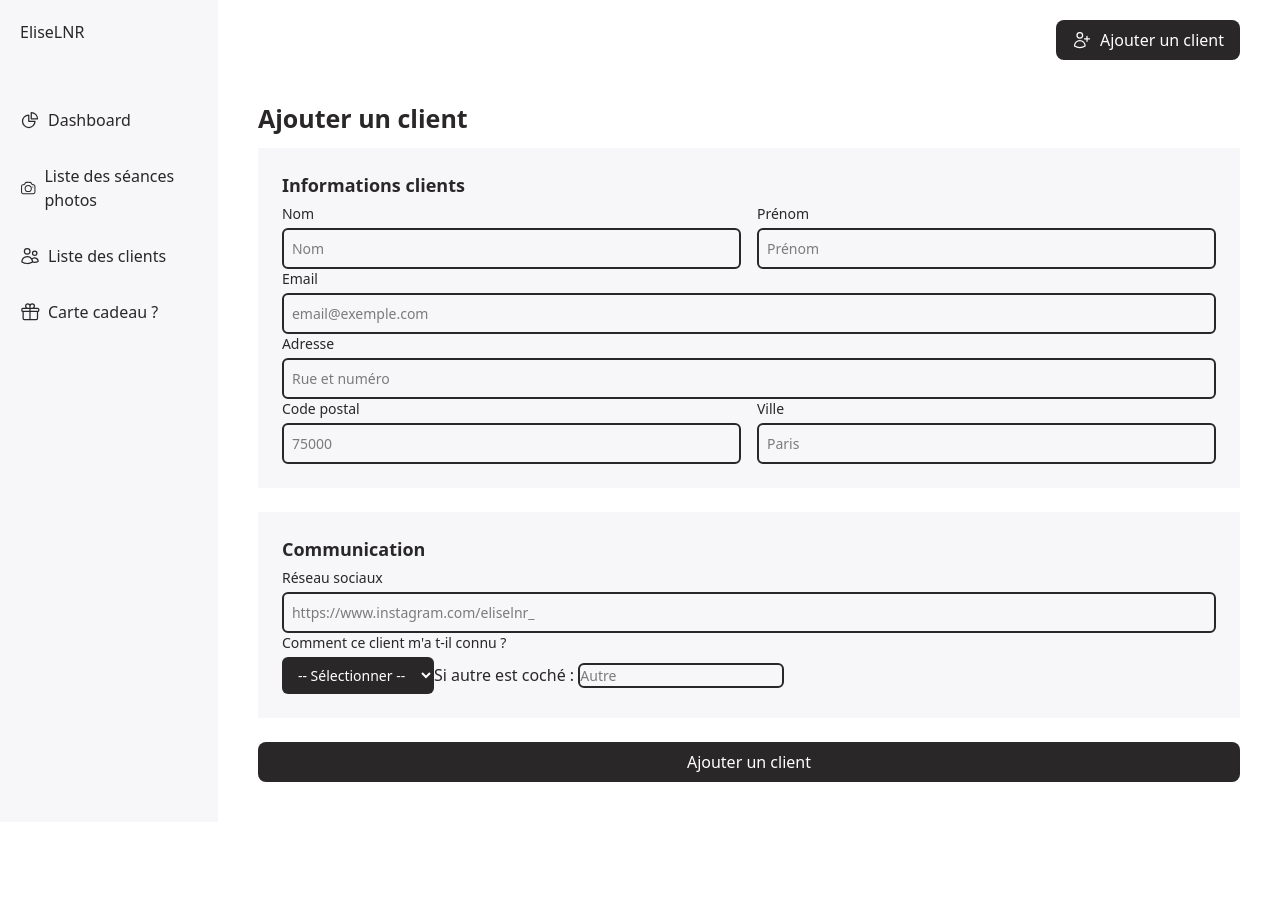
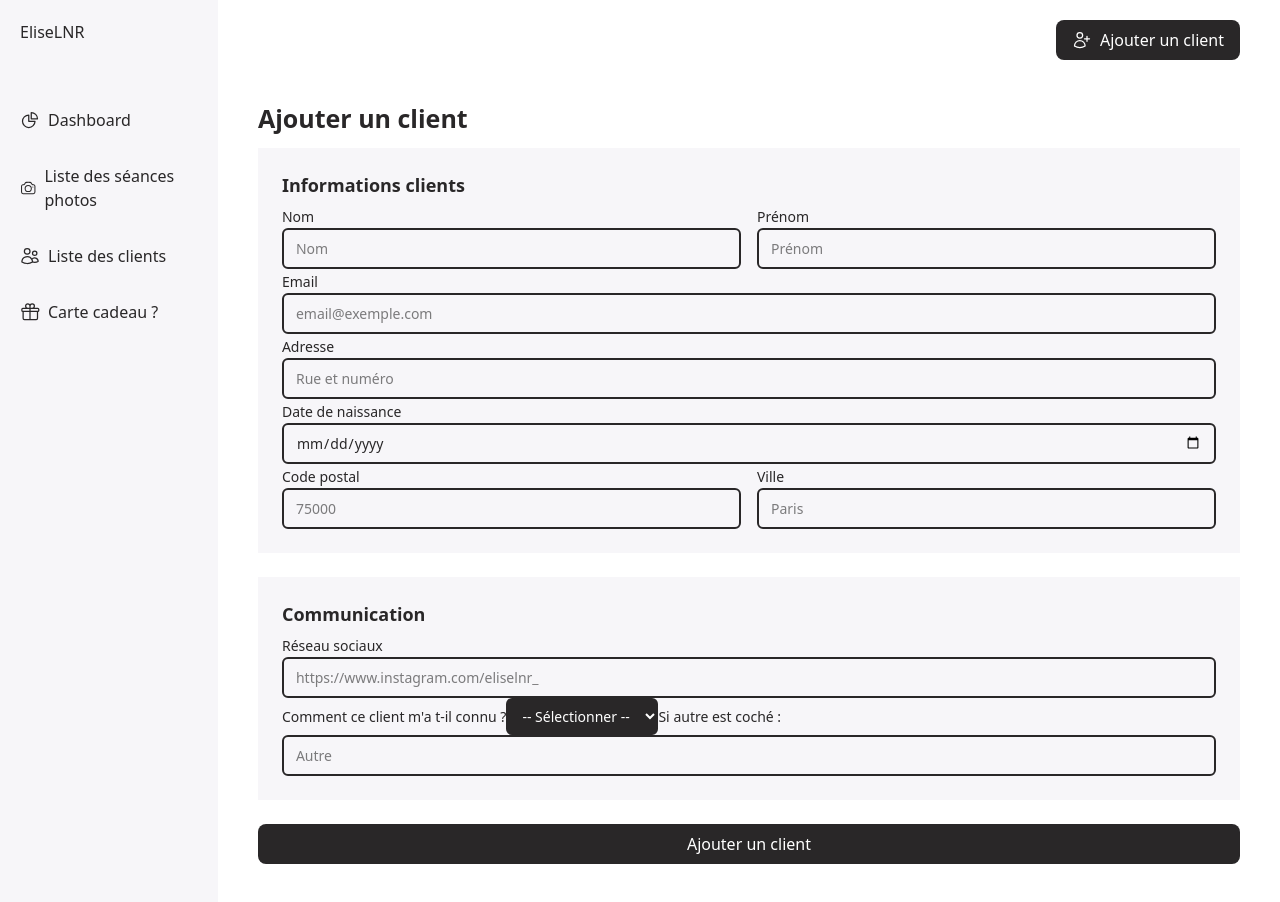
Before and after one commit to EliseLei/eliselnr-backoffice, a React (Create React App) app: page /add-client in a window 1280 px wide. Before the commit the page ends 822 px from the top, so only its background shows below. Built offline with nearby package versions, Linux system fonts and the light colour scheme.

Commit message:
updated shooting list and client informations

```diff
--- a/src/components/AddClient/AddClientForm.jsx
+++ b/src/components/AddClient/AddClientForm.jsx
@@ -11,59 +11,38 @@ class AddClientForm extends Component {
 
           <div className="flex gap-4">
             <div className="w-1/2">
-              <label className="block text-sm font-medium mb-1">Nom</label>
-              <input
-                type="text"
-                placeholder="Nom"
-                className="w-full p-2 border rounded-lg"
-              />
+              <label>Nom</label>
+              <input type="text" placeholder="Nom" />
             </div>
             <div className="w-1/2">
-              <label className="block text-sm font-medium mb-1">Prénom</label>
-              <input
-                type="text"
-                placeholder="Prénom"
-                className="w-full p-2 border rounded-lg"
-              />
+              <label>Prénom</label>
+              <input type="text" placeholder="Prénom" />
             </div>
           </div>
 
           <div>
-            <label className="block text-sm font-medium mb-1">Email</label>
-            <input
-              type="email"
-              placeholder="email@exemple.com"
-              className="w-full p-2 border rounded-lg"
-            />
+            <label>Email</label>
+            <input type="email" placeholder="email@exemple.com" />
           </div>
 
           <div>
-            <label className="block text-sm font-medium mb-1">Adresse</label>
-            <input
-              type="text"
-              placeholder="Rue et numéro"
-              className="w-full p-2 border rounded-lg"
-            />
+            <label>Adresse</label>
+            <input type="text" placeholder="Rue et numéro" />
+          </div>
+
+          <div>
+            <label>Date de naissance</label>
+            <input type="date" />
           </div>
 
           <div className="flex gap-4">
             <div className="w-1/2">
-              <label className="block text-sm font-medium mb-1">
-                Code postal
-              </label>
-              <input
-                type="text"
-                placeholder="75000"
-                className="w-full p-2 border rounded-lg"
-              />
+              <label>Code postal</label>
+              <input type="text" placeholder="75000" />
             </div>
             <div className="w-1/2">
-              <label className="block text-sm font-medium mb-1">Ville</label>
-              <input
-                type="text"
-                placeholder="Paris"
-                className="w-full p-2 border rounded-lg"
-              />
+              <label>Ville</label>
+              <input type="text" placeholder="Paris" />
             </div>
           </div>
         </div>
@@ -71,21 +50,16 @@ class AddClientForm extends Component {
         <div className="bg-secondary p-6">
           <h2>Communication</h2>
           <div className="gap-4">
-            <div className="">
-              <label className="block text-sm font-medium mb-1">
-                Réseau sociaux
-              </label>
+            <div>
+              <label>Réseau sociaux</label>
               <input
                 type="text"
                 placeholder="https://www.instagram.com/eliselnr_"
-                className="w-full p-2 border rounded-lg"
               />
             </div>
-            <div className="">
-              <label className="block text-sm font-medium mb-1">
-                Comment ce client m'a t-il connu ?
-              </label>
-              <select className="border rounded-md p-2 focus:ring-2 focus:ring-primary">
+            <div>
+              <label>Comment ce client m'a t-il connu ?</label>
+              <select>
                 <option value="">-- Sélectionner --</option>
                 {Object.entries(SourceClient).map(([key, label]) => (
                   <option key={key} value={key}>
@@ -95,12 +69,7 @@ class AddClientForm extends Component {
               </select>
 
               <label>Si autre est coché : </label>
-              <input
-                type="text"
-                placeholder="Autre"
-                classNa
-                me="w-full p-2 border rounded-lg"
-              />
+              <input type="text" placeholder="Autre" />
             </div>
           </div>
         </div>
--- a/src/components/Clients/ClientInfos.jsx
+++ b/src/components/Clients/ClientInfos.jsx
@@ -1,25 +1,79 @@
-function ClientInfos({ lastname, firstname, email, adresse, since }) {
-  const info = [
-    { label: "Nom", value: lastname },
-    { label: "Prénom", value: firstname },
-    { label: "Email", value: email },
-    { label: "Adresse", value: adresse },
-  ];
+function ClientInfos() {
+  const client = {
+    lastname: "Dupont",
+    firstname: "Marie",
+    email: "marie.dupont@example.com",
+    birthday: "12/03/1990",
+    adresse: "15 rue de la République",
+    zipcode: "75015",
+    city: "Paris",
+    social: "https://www.instagram.com/marie.dupont",
+    source: "Recommandation d’un ami",
+    other: "",
+    since: "janvier 2022",
+  };
 
   return (
-    <div className="p-6 bg-secondary">
-      <h2 className="mb-4">Informations client</h2>
-
-      <div className="grid grid-cols-2 gap-y-2 gap-x-4">
-        {info.map((item) => (
-          <div key={item.label} className="flex">
-            <span className="font-semibold w-24">{item.label}:</span>
-            <span>{item.value}</span>
+    <div className="space-y-6">
+      {/* Section Infos personnelles */}
+      <div className="p-6 bg-secondary">
+        <h2 className="mb-4 text-lg font-bold">Informations client</h2>
+        <div className="grid grid-cols-1 sm:grid-cols-2 gap-y-3 gap-x-6">
+          <div className="flex">
+            <span className="font-semibold w-40">Nom :</span>
+            <span>{client.lastname}</span>
           </div>
-        ))}
+          <div className="flex">
+            <span className="font-semibold w-40">Prénom :</span>
+            <span>{client.firstname}</span>
+          </div>
+          <div className="flex">
+            <span className="font-semibold w-40">Email :</span>
+            <span>{client.email}</span>
+          </div>
+          <div className="flex">
+            <span className="font-semibold w-40">Date de naissance :</span>
+            <span>{client.birthday}</span>
+          </div>
+        </div>
       </div>
 
-      <p className="mt-4 italic text-gray-600">Client depuis {since}</p>
+      {/* Section Adresse */}
+      <div className="p-6 bg-secondary ">
+        <h2 className="mb-4 text-lg font-bold">Adresse</h2>
+        <div className="space-y-2">
+          <div className="flex">
+            <span className="font-semibold w-40">Rue :</span>
+            <span>{client.adresse}</span>
+          </div>
+          <div className="flex">
+            <span className="font-semibold w-40">Code postal :</span>
+            <span>{client.zipcode}</span>
+          </div>
+          <div className="flex">
+            <span className="font-semibold w-40">Ville :</span>
+            <span>{client.city}</span>
+          </div>
+        </div>
+      </div>
+
+      {/* Section Communication */}
+      <div className="p-6 bg-secondary">
+        <h2 className="mb-4 text-lg font-bold">Communication</h2>
+        <div className="flex">
+          <span className="font-semibold w-40">Réseau social :</span>
+          <a href={client.social}>{client.social}</a>
+        </div>
+        <div className="flex mt-2">
+          <span className="font-semibold w-40">Comment il m’a connu :</span>
+          <span>{client.source || client.other}</span>
+        </div>
+      </div>
+
+      {/* Client depuis */}
+      <p className="mt-4 text-sm italic text-gray-500">
+        Client depuis {client.since}
+      </p>
     </div>
   );
 }
--- a/src/components/Shootings/ShootingsList.jsx
+++ b/src/components/Shootings/ShootingsList.jsx
@@ -40,7 +40,7 @@ class ShootingsList extends Component {
         firstname: "Dubois",
         price: 90,
         type: ShootingType.FORMULA_1P_10PHOTOS,
-        status: "SELECTION_SENDED",
+        status: "SELECTION_SENT",
       },
       {
         lastname: "Luc",
--- a/src/enums/StatusColors.js
+++ b/src/enums/StatusColors.js
@@ -4,7 +4,7 @@ export const StatusColors = {
   SESSION_TO_SCHEDULE: "bg-status-session-to-schedule",
   SESSION_SCHEDULED: "bg-status-session-scheduled",
   SELECTION_TO_SEND: "bg-status-selection-to-send",
-  SELECTION_SENDED: "bg-status-selection-sended",
+  SELECTION_SENT: "bg-status-selection-sent",
   WAITING_SECOND_PAYMENT: "bg-status-waiting-second-payment",
   PHOTOS_TO_EDIT: "bg-status-photos-to-edit",
   PHOTOS_SENT: "bg-status-photos-sent",
--- a/src/index.css
+++ b/src/index.css
@@ -13,12 +13,14 @@
     --color-orange:#d38d6e;
     --color-red:#cf3d3d;
 
+    --border-radius:6px;
+
      /* Statuts photos */
     --status-deposit-paid: var(--color-green);
     --status-session-to-schedule: var(--color-orange);
     --status-session-scheduled: var(--color-green);
     --status-selection-to-send: var(--color-orange);
-    --status-selection-sended: var(--color-green);
+    --status-selection-sent: var(--color-green);
     --status-waiting-second-payment:var(--color-orange);
     --status-photos-to-edit: var(--color-orange);
     --status-photos-sent: var(--color-green);
@@ -33,7 +35,7 @@ select {
     background-color: var(--color-primary);
     color: var(--color-white);
     border: none;
-    border-radius: 6px;
+    border-radius: var(--border-radius);
     padding: 8px 12px;
     font-size: 14px;
     cursor: pointer;
@@ -44,12 +46,19 @@ select:hover {
     background-color: var(--color-primary-light);
 }
 
-input {
+label {
+    font-weight:500;
+    margin-bottom:4px;
+    font-size:14px;
+}
+
+input, textarea {
     background-color: var(--color-secondary);
     color: var(--color-primary);
     border: 2px solid var(--color-primary);
-    border-radius: 6px;
-  /*  padding: 8px 12px; */
+    border-radius:  var(--border-radius);
+    width:100%;
+    padding: 8px 12px;
     font-size: 14px;
     outline: none;
     transition: border-color 0.3s ease, box-shadow 0.3s ease;
@@ -92,14 +101,12 @@ input::placeholder {
     .bg-status-session-to-schedule { background-color: var(--status-session-to-schedule); }
     .bg-status-session-scheduled { background-color: var(--status-session-scheduled); }
     .bg-status-selection-to-send { background-color: var(--status-selection-to-send); }
-    .bg-status-selection-sended { background-color: var(--status-selection-sended); }
+    .bg-status-selection-sent { background-color: var(--status-selection-sent); }
     .bg-status-waiting-second-payment { background-color: var(--status-waiting-second-payment); }
     .bg-status-photos-to-edit { background-color: var(--status-photos-to-edit); }
     .bg-status-photos-sent { background-color: var(--status-photos-sent); }
     .bg-status-completed { background-color: var(--status-completed); }
 
-    /* Tu peux aussi faire une classe générique pour le texte blanc sur ces badges */
     .text-white { color: var(--color-white); }
     .rounded-badge { border-radius: 9999px; padding: 2px 8px; font-size: 12px; font-weight: bold; display: inline-block; }
-
 }
--- a/src/output.css
+++ b/src/output.css
@@ -7,25 +7,19 @@
       "Segoe UI Emoji", "Segoe UI Symbol", "Noto Color Emoji";
     --font-mono: ui-monospace, SFMono-Regular, Menlo, Monaco, Consolas, "Liberation Mono",
       "Courier New", monospace;
-    --color-green-500: oklch(72.3% 0.219 149.579);
     --color-gray-200: oklch(92.8% 0.006 264.531);
-    --color-gray-300: oklch(87.2% 0.01 258.338);
     --color-gray-400: oklch(70.7% 0.022 261.325);
     --color-gray-500: oklch(55.1% 0.027 264.364);
     --color-gray-600: oklch(44.6% 0.03 256.802);
     --color-gray-700: oklch(37.3% 0.034 259.733);
     --color-white: #fff;
     --spacing: 0.25rem;
-    --container-sm: 24rem;
-    --container-md: 28rem;
     --text-xs: 0.75rem;
     --text-xs--line-height: calc(1 / 0.75);
     --text-sm: 0.875rem;
     --text-sm--line-height: calc(1.25 / 0.875);
     --text-lg: 1.125rem;
     --text-lg--line-height: calc(1.75 / 1.125);
-    --text-xl: 1.25rem;
-    --text-xl--line-height: calc(1.75 / 1.25);
     --text-2xl: 1.5rem;
     --text-2xl--line-height: calc(2 / 1.5);
     --text-3xl: 1.875rem;
@@ -44,11 +38,12 @@
     --color-primary-light: #403e3f;
     --color-green: #67b894;
     --color-orange: #d38d6e;
+    --border-radius: 6px;
     --status-deposit-paid: var(--color-green);
     --status-session-to-schedule: var(--color-orange);
     --status-session-scheduled: var(--color-green);
     --status-selection-to-send: var(--color-orange);
-    --status-selection-sended: var(--color-green);
+    --status-selection-sent: var(--color-green);
     --status-waiting-second-payment: var(--color-orange);
     --status-photos-to-edit: var(--color-orange);
     --status-photos-sent: var(--color-green);
@@ -265,9 +260,6 @@
   .h-6 {
     height: calc(var(--spacing) * 6);
   }
-  .h-24 {
-    height: calc(var(--spacing) * 24);
-  }
   .h-full {
     height: 100%;
   }
@@ -280,17 +272,14 @@
   .w-6 {
     width: calc(var(--spacing) * 6);
   }
-  .w-24 {
-    width: calc(var(--spacing) * 24);
+  .w-40 {
+    width: calc(var(--spacing) * 40);
   }
   .w-80 {
     width: calc(var(--spacing) * 80);
   }
   .w-full {
     width: 100%;
-  }
-  .flex-1 {
-    flex: 1;
   }
   .-translate-y-1\/2 {
     --tw-translate-y: calc(calc(1/2 * 100%) * -1);
@@ -332,14 +321,28 @@
   .gap-6 {
     gap: calc(var(--spacing) * 6);
   }
-  .gap-x-4 {
-    column-gap: calc(var(--spacing) * 4);
+  .space-y-2 {
+    :where(& > :not(:last-child)) {
+      --tw-space-y-reverse: 0;
+      margin-block-start: calc(calc(var(--spacing) * 2) * var(--tw-space-y-reverse));
+      margin-block-end: calc(calc(var(--spacing) * 2) * calc(1 - var(--tw-space-y-reverse)));
+    }
+  }
+  .space-y-6 {
+    :where(& > :not(:last-child)) {
+      --tw-space-y-reverse: 0;
+      margin-block-start: calc(calc(var(--spacing) * 6) * var(--tw-space-y-reverse));
+      margin-block-end: calc(calc(var(--spacing) * 6) * calc(1 - var(--tw-space-y-reverse)));
+    }
   }
   .gap-x-6 {
     column-gap: calc(var(--spacing) * 6);
   }
   .gap-y-2 {
     row-gap: calc(var(--spacing) * 2);
+  }
+  .gap-y-3 {
+    row-gap: calc(var(--spacing) * 3);
   }
   .rounded {
     border-radius: 0.25rem;
@@ -522,15 +525,9 @@
       }
     }
   }
-  .focus\:ring-2 {
-    &:focus {
-      --tw-ring-shadow: var(--tw-ring-inset,) 0 0 0 calc(2px + var(--tw-ring-offset-width)) var(--tw-ring-color, currentcolor);
-      box-shadow: var(--tw-inset-shadow), var(--tw-inset-ring-shadow), var(--tw-ring-offset-shadow), var(--tw-ring-shadow), var(--tw-shadow);
-    }
-  }
-  .focus\:ring-primary {
-    &:focus {
-      --tw-ring-color: var(--color-primary);
+  .sm\:grid-cols-2 {
+    @media (width >= 40rem) {
+      grid-template-columns: repeat(2, minmax(0, 1fr));
     }
   }
   .md\:flex-col {
@@ -551,7 +548,7 @@ select {
   background-color: var(--color-primary);
   color: var(--color-white);
   border: none;
-  border-radius: 6px;
+  border-radius: var(--border-radius);
   padding: 8px 12px;
   font-size: 14px;
   cursor: pointer;
@@ -560,11 +557,18 @@ select {
 select:hover {
   background-color: var(--color-primary-light);
 }
-input {
+label {
+  font-weight: 500;
+  margin-bottom: 4px;
+  font-size: 14px;
+}
+input, textarea {
   background-color: var(--color-secondary);
   color: var(--color-primary);
   border: 2px solid var(--color-primary);
-  border-radius: 6px;
+  border-radius: var(--border-radius);
+  width: 100%;
+  padding: 8px 12px;
   font-size: 14px;
   outline: none;
   transition: border-color 0.3s ease, box-shadow 0.3s ease;
@@ -607,8 +611,8 @@ input::placeholder {
   .bg-status-selection-to-send {
     background-color: var(--status-selection-to-send);
   }
-  .bg-status-selection-sended {
-    background-color: var(--status-selection-sended);
+  .bg-status-selection-sent {
+    background-color: var(--status-selection-sent);
   }
   .bg-status-waiting-second-payment {
     background-color: var(--status-waiting-second-payment);
@@ -644,6 +648,11 @@ input::placeholder {
   initial-value: 0;
 }
 @property --tw-translate-z {
+  syntax: "*";
+  inherits: false;
+  initial-value: 0;
+}
+@property --tw-space-y-reverse {
   syntax: "*";
   inherits: false;
   initial-value: 0;
@@ -732,6 +741,7 @@ input::placeholder {
       --tw-translate-x: 0;
       --tw-translate-y: 0;
       --tw-translate-z: 0;
+      --tw-space-y-reverse: 0;
       --tw-border-style: solid;
       --tw-font-weight: initial;
       --tw-shadow: 0 0 #0000;
```
Also changed, not shown: src/components/AddShootingPhoto/AddShootingPhotoForm.jsx (+11 -36 lines).
